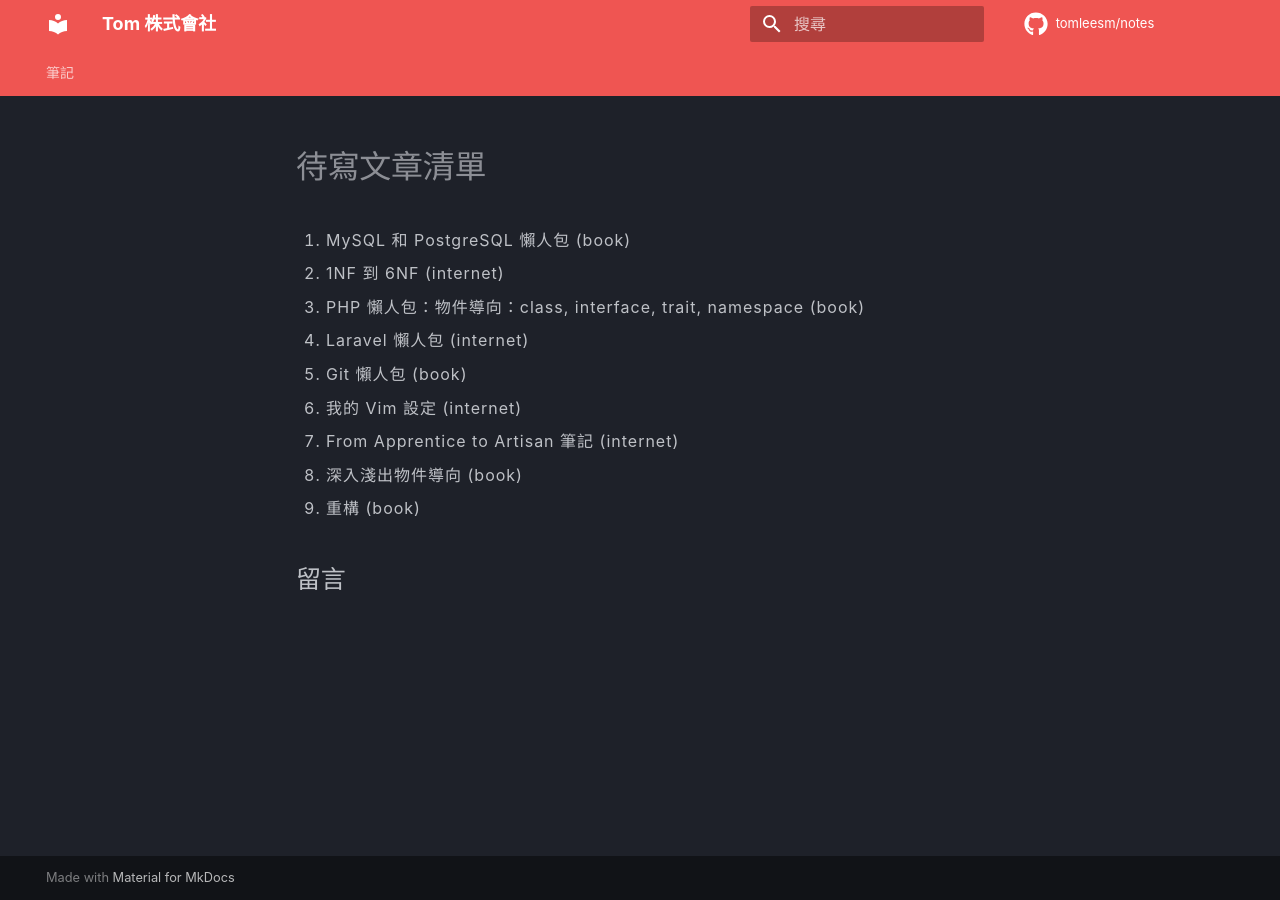
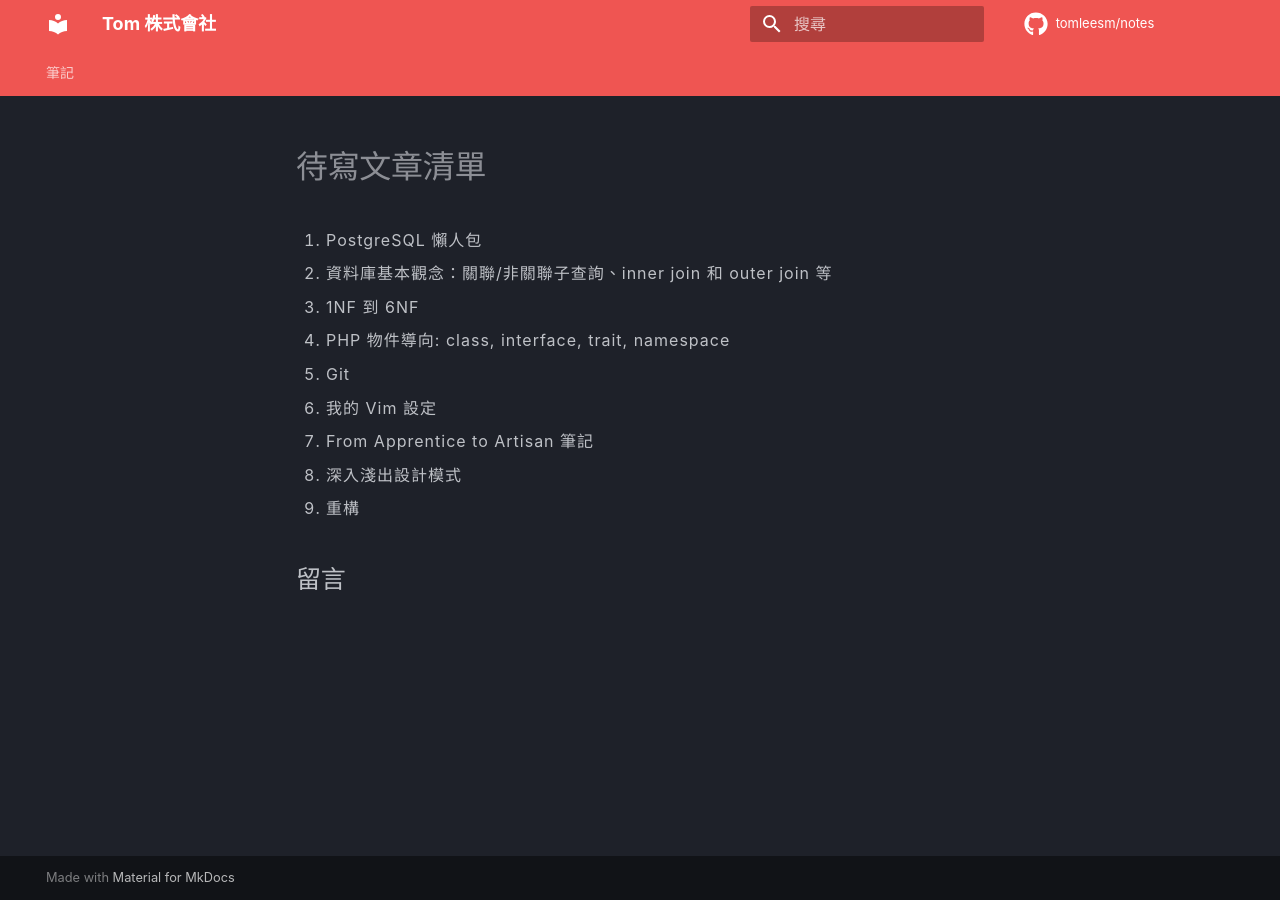
Before and after one commit to tomleesm/notes, an MkDocs documentation site: the page built from docs/articles-wait-to-write.md, in a window 1280 px wide. Built offline with MkDocs 1.6.1 and Material for MkDocs 9.7.7, drawn with Linux system fonts in a browser that asks for light colours; comment, search, counter and statistics services are not loaded.

Commit message:
待寫文章清單反應了關於本站的變更

```diff
--- a/docs/articles-wait-to-write.md
+++ b/docs/articles-wait-to-write.md
@@ -1,10 +1,10 @@
 # 待寫文章清單
-1. MySQL 和 PostgreSQL 懶人包 (book)
-2. 1NF 到 6NF (internet)
-3. PHP 懶人包：物件導向：class, interface, trait, namespace (book)
-4. Laravel 懶人包 (internet)
-5. Git 懶人包 (book)
-6. 我的 Vim 設定 (internet)
-7. From Apprentice to Artisan 筆記 (internet)
-8. 深入淺出物件導向 (book)
-9. 重構 (book)
+1. PostgreSQL 懶人包
+2. 資料庫基本觀念：關聯/非關聯子查詢、inner join 和 outer join 等
+3. 1NF 到 6NF
+4. PHP 物件導向: class, interface, trait, namespace
+6. Git
+7. 我的 Vim 設定
+8. From Apprentice to Artisan 筆記
+9. 深入淺出設計模式
+10. 重構
```
